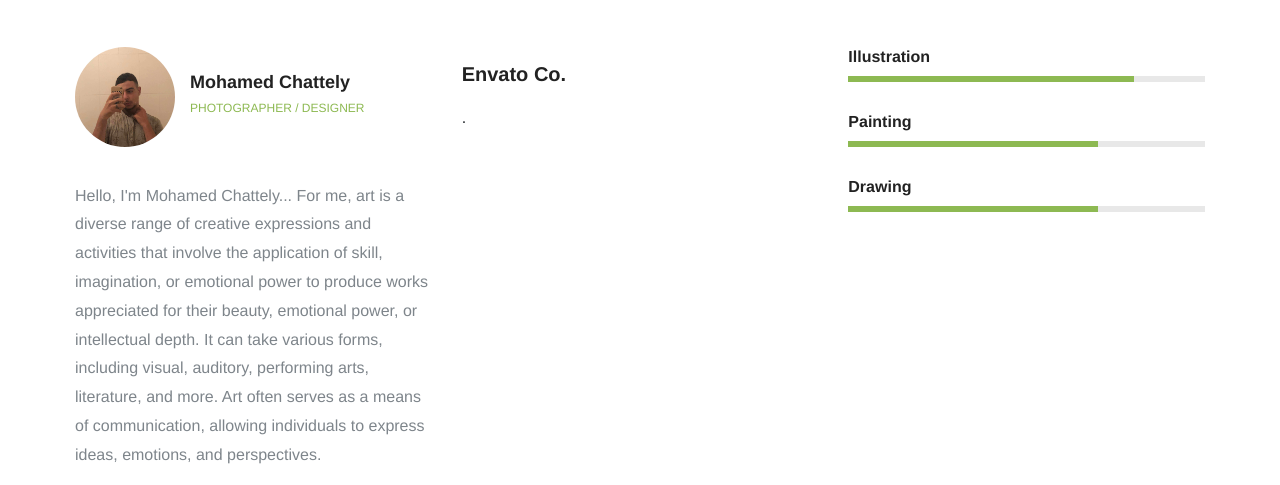
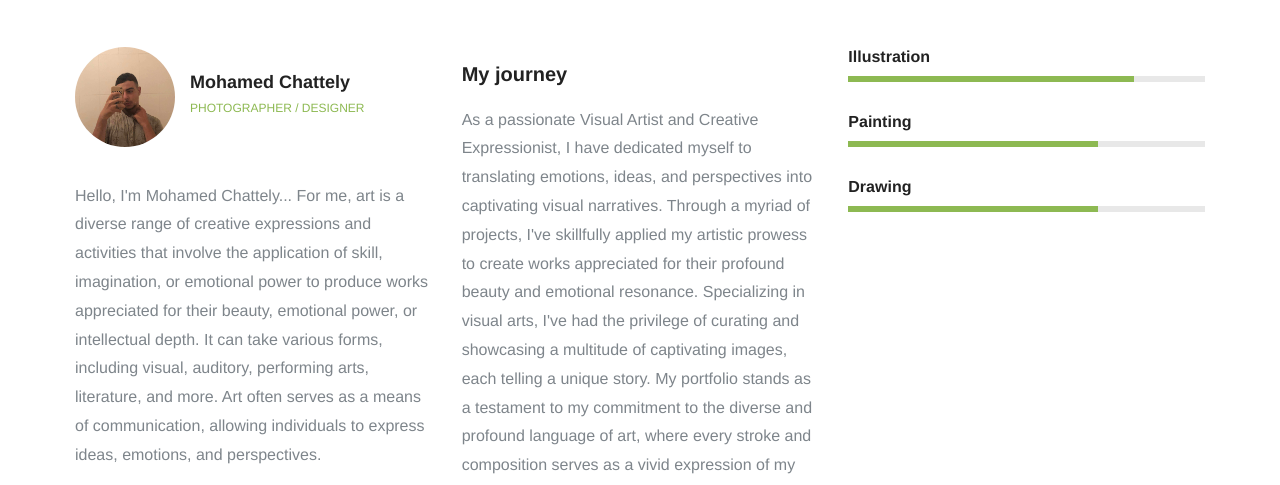
Before and after one commit to Mouin-bkr/DraWithMe, a plain HTML site: page about.html in a window 1280 px wide. Shown: the part 295-780 px from the top of the page. Drawn offline with nearby package versions, Linux system fonts and the light colour scheme.

Commit message:
Add experience section to portfolio

```diff
--- a/about.html
+++ b/about.html
@@ -7,6 +7,7 @@
 	<meta name="keywords" content="photo, html">
 	<meta name="viewport" content="width=device-width, initial-scale=1.0">
 	<!-- Stylesheets -->
+	<link rel="icon" type="image/jpeg" href="img/icon.jpg">
 	<link rel="stylesheet" href="css/bootstrap.min.css"/>
 	<link rel="stylesheet" href="https://cdnjs.cloudflare.com/ajax/libs/font-awesome/4.7.0/css/font-awesome.min.css">
 	<link rel="stylesheet" href="css/slicknav.min.css"/>
@@ -73,8 +74,9 @@
 					<div class="experience__text">
 						<h3 class="about__title">Experience</h3>
 						<div class="experience__item">
-							<h4>Envato Co.</h4>
-								.</p>
+							<h4>My journey</h4>
+								<p>As a passionate Visual Artist and Creative Expressionist, I have dedicated myself to translating emotions, ideas, and perspectives into captivating visual narratives. Through a myriad of projects, I've skillfully applied my artistic prowess to create works appreciated for their profound beauty and emotional resonance. Specializing in visual arts, I've had the privilege of curating and showcasing a multitude of captivating images, each telling a unique story. My portfolio stands as a testament to my commitment to the diverse and profound language of art, where every stroke and composition serves as a vivid expression of my artistic journey.
+									</p>
 						</div>
 
 					</div>
```
Also changed, not shown: contact.html (+1 -0 lines), gallery.html (+1 -0 lines).
